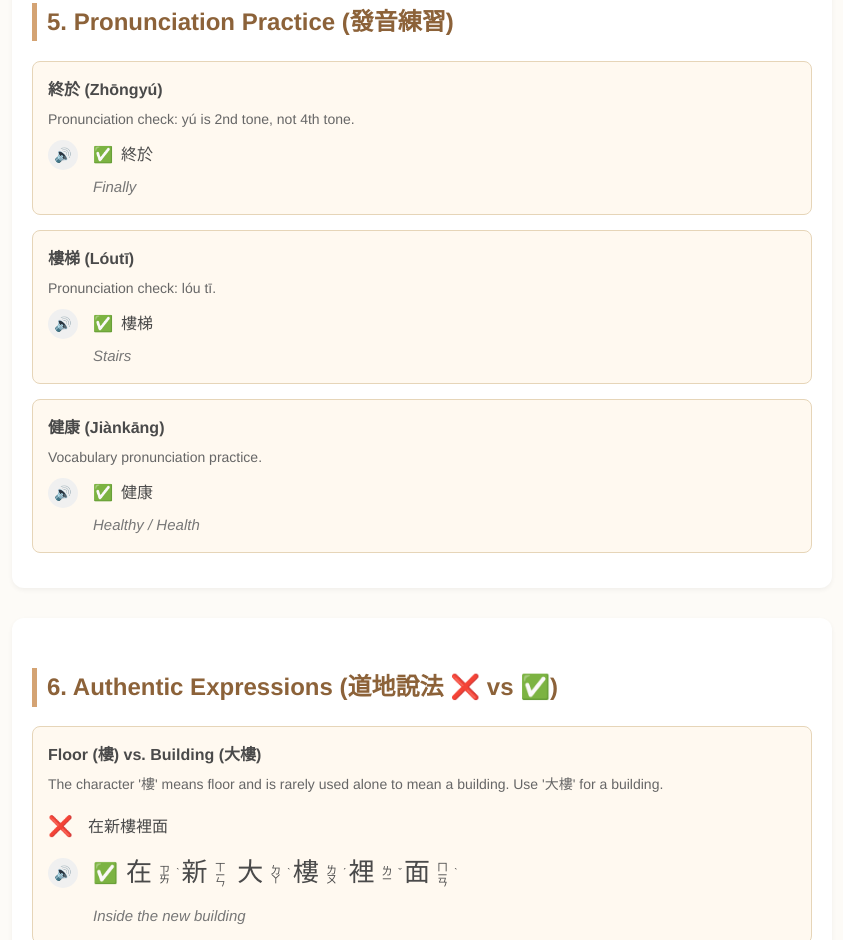
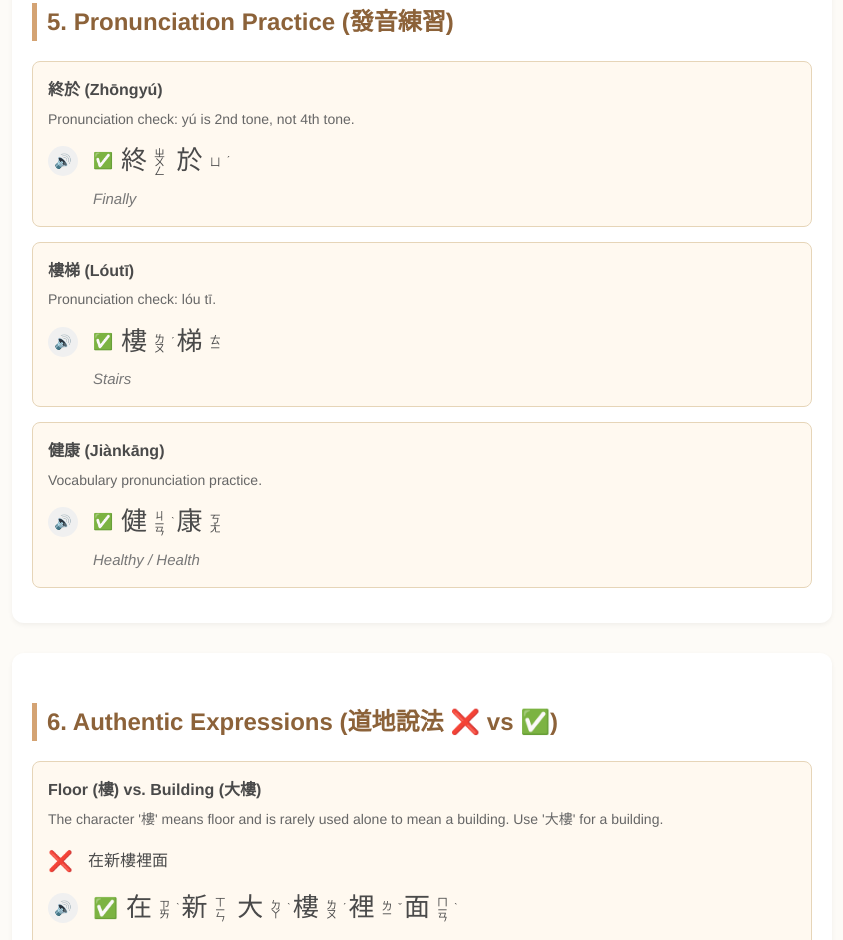
Before and after one commit to jany-mandarin/jany-mandarin.github.io, a plain HTML site: page Chad.lesson183.html in a window 1280 px wide. Shown: the part 3651-4591 px from the top of the page, without its empty margins (308-1151 px from the left). Drawn offline with Linux system fonts and the light colour scheme.

Commit message:
Update Chad.lesson183.html

```diff
--- a/Chad.lesson183.html
+++ b/Chad.lesson183.html
@@ -17,7 +17,7 @@
         .sidebar a { color: #555; text-decoration: none; display: block; }
         .sidebar a:hover { color: #8C6239; font-weight: bold; }
 
-        /* 切換按鈕（當大綱收合時顯示在左上角） */
+        /* 切換按鈕 */
         .sidebar-toggle { position: fixed; top: 15px; left: 15px; z-index: 1100; background: var(--primary); color: white; border: none; padding: 8px 12px; border-radius: 6px; cursor: pointer; font-size: 14px; box-shadow: 0 2px 5px rgba(0,0,0,0.1); }
 
         /* 主內容區 */
@@ -52,7 +52,6 @@
         .homework-q { margin-top: 15px; font-size: 16px; font-weight: bold; }
         .hw-textarea { width: 100%; height: 40px; margin-top: 8px; margin-bottom: 15px; border-radius: 4px; border: 1px solid #ccc; padding: 5px; font-family: inherit; }
 
-        /* RWD Responsive */
         @media (max-width: 900px) {
             .sidebar { transform: translateX(-100%); }
             .sidebar.active { transform: translateX(0); }
@@ -62,10 +61,8 @@
 </head>
 <body>
 
-    <!-- 收合/展開大綱按鈕 -->
     <button class="sidebar-toggle" onclick="toggleSidebar()">☰ Outline</button>
 
-    <!-- 左側懸浮大綱導覽列 -->
     <div class="sidebar" id="sidebar">
         <h3>📖 Outline <button style="background:none; border:none; color:#8C6239; font-weight:bold; cursor:pointer; font-size:16px;" onclick="toggleSidebar()">×</button></h3>
         <ol>
@@ -81,7 +78,6 @@
         </ol>
     </div>
 
-    <!-- 主內容 -->
     <div class="main-content" id="mainContent">
         <div class="header">
             <h1>Mandarin Lesson 183</h1>
@@ -103,8 +99,6 @@
         function toggleSidebar() {
             const sidebar = document.getElementById('sidebar');
             const mainContent = document.getElementById('mainContent');
-
-            // 判斷當前螢幕寬度來決定收合行為
             if (window.innerWidth <= 900) {
                 sidebar.classList.toggle('active');
             } else {
@@ -134,7 +128,8 @@
         }
 
         function playAudio(text) {
-            const cleanText = text.replace(/\(.*?\)/g, '').replace(/[^\u4e00-\u9fa5，。？！]/g, '');
+            // 針對音檔發音優化：確保俄讀 ㄜˋ、和讀 ㄏㄢˋ
+            let cleanText = text.replace(/\(.*?\)/g, '').replace(/[^\u4e00-\u9fa5，。？！]/g, '');
             const utterance = new SpeechSynthesisUtterance(cleanText);
             utterance.lang = 'zh-TW';
             utterance.rate = 0.85;
@@ -191,9 +186,9 @@
         ];
 
         const pronNotes = [
-            { title: "終於 (Zhōngyú)", note: "Pronunciation check: yú is 2nd tone, not 4th tone.", zh: "終於", en: "Finally" },
-            { title: "樓梯 (Lóutī)", note: "Pronunciation check: lóu tī.", zh: "樓梯", en: "Stairs" },
-            { title: "健康 (Jiànkāng)", note: "Vocabulary pronunciation practice.", zh: "健康", en: "Healthy / Health" }
+            { title: "終於 (Zhōngyú)", note: "Pronunciation check: yú is 2nd tone, not 4th tone.", zh: "終(ㄓㄨㄥ)於(ㄩˊ)", en: "Finally" },
+            { title: "樓梯 (Lóutī)", note: "Pronunciation check: lóu tī.", zh: "樓(ㄌㄡˊ)梯(ㄊㄧ)", en: "Stairs" },
+            { title: "健康 (Jiànkāng)", note: "Vocabulary pronunciation practice.", zh: "健(ㄐㄧㄢˋ)康(ㄎㄤ)", en: "Healthy / Health" }
         ];
 
         const rules = [
@@ -284,7 +279,7 @@
                     <div class="note">${p.note}</div>
                     <div class="item-content" style="margin-top: 10px; align-items:center;">
                         <button class="audio-btn" style="width:30px;height:30px;font-size:14px;margin-right:15px;" onclick="playAudio('${p.zh}')">🔊</button>
-                        <span style="font-weight:bold;">✅ </span> <span style="margin-left:8px;">${p.zh}</span>
+                        <span style="font-weight:bold;">✅ </span> <span style="margin-left:8px;">${parseZhuyin(p.zh)}</span>
                     </div>
                     <div class="en-trans" style="margin-left:45px; margin-top:5px;">${p.en}</div>
                 </div>
```
